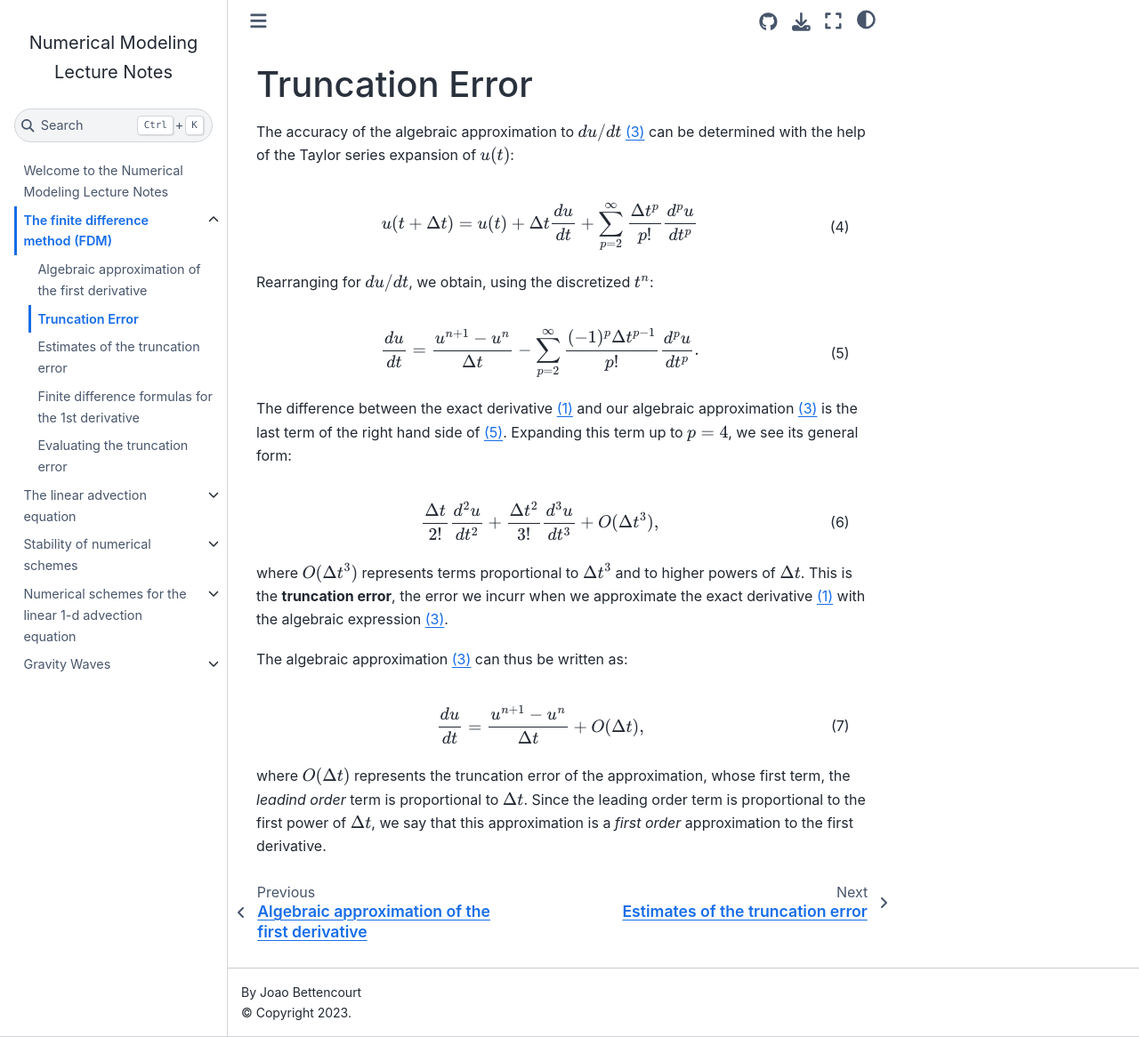
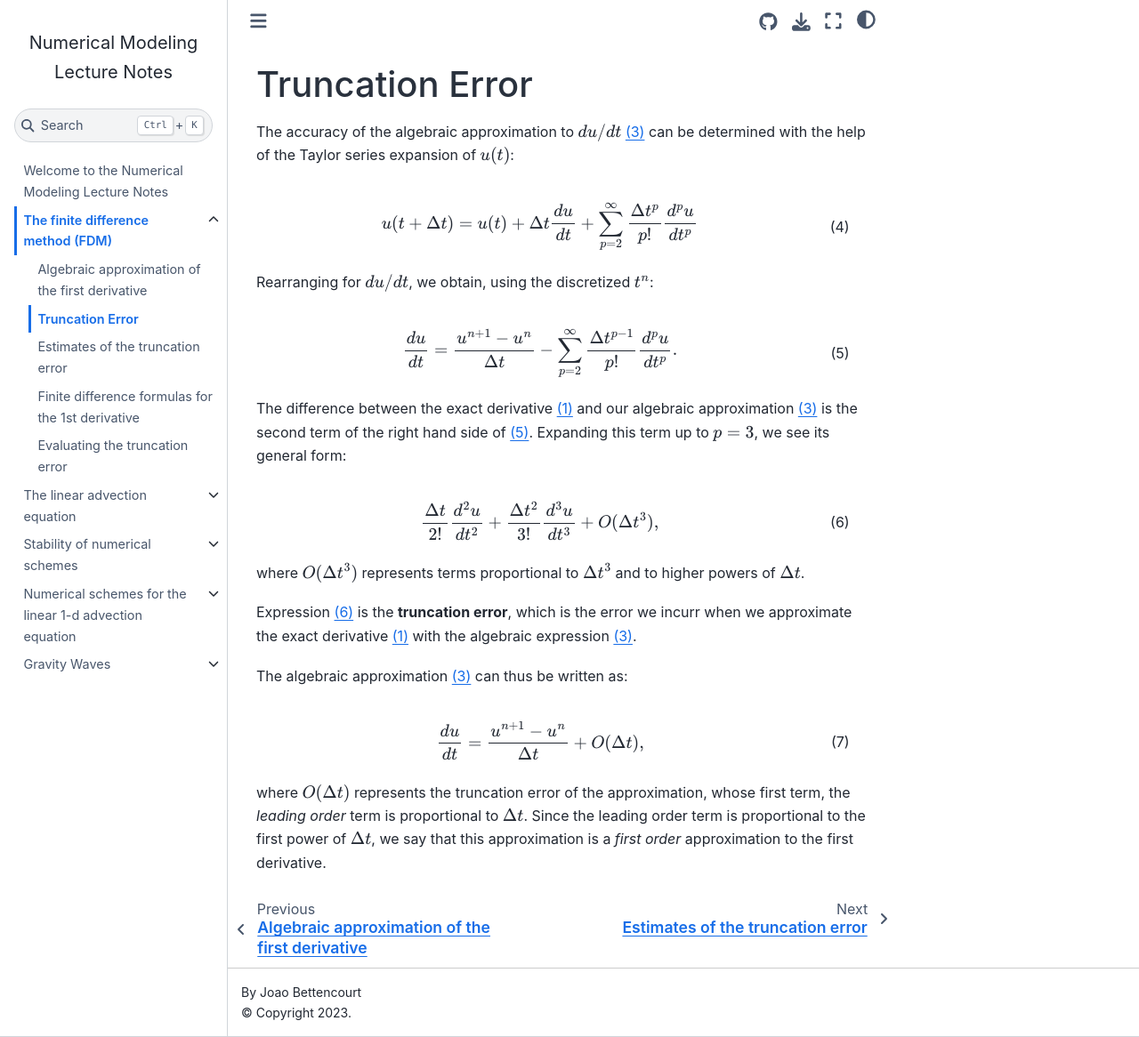
Before and after one commit to joaobuibergen/numerical-modeling-book, a Jupyter Book: the page built from FiniteDifferences/truncationErrors.md, in a window 1280 px wide and 1166 px high. Shown: the whole window at 89% size. Built offline with Jupyter Book 1.0.4 settings and Sphinx 7.4.7 and the Sphinx Book theme 1.1.4, drawn with Linux system fonts in a browser that asks for light colours; pages that are not in the unit, such as notebooks, are missing from menus.

Commit message:
Update truncationErrors.md

```diff
--- a/FiniteDifferences/truncationErrors.md
+++ b/FiniteDifferences/truncationErrors.md
@@ -9,16 +9,18 @@ $$ (eq:taylorSeries)
 Rearranging for $du/dt$, we obtain, using the discretized $t^n$:
 
 $$
-\frac{du}{dt} = \frac{u^{n+1}-u^n}{\Delta t} - \displaystyle\sum_{p=2}^{\infty} \frac{(-1)^p\Delta t^{p-1}}{p!}\frac{d^pu}{dt^p}.
+\frac{du}{dt} = \frac{u^{n+1}-u^n}{\Delta t} - \displaystyle\sum_{p=2}^{\infty} \frac{\Delta t^{p-1}}{p!}\frac{d^pu}{dt^p}.
 $$ (eq:fdExpansion)
 
-The difference between the exact derivative {eq}`eq:exactDerivative` and our algebraic approximation {eq}`eq:discreteDerivative` is the last term of the right hand side of {eq}`eq:fdExpansion`. Expanding this term up to $p=4$, we see its general form:
+The difference between the exact derivative {eq}`eq:exactDerivative` and our algebraic approximation {eq}`eq:discreteDerivative` is the second term of the right hand side of {eq}`eq:fdExpansion`. Expanding this term up to $p=3$, we see its general form:
 
 $$
 \frac{\Delta t}{2!}\frac{d^2u}{dt^2}+\frac{\Delta t^2}{3!}\frac{d^3u}{dt^3}+O(\Delta t^3),
 $$ (eq:truncationError)
 
-where $O(\Delta t^3)$ represents terms proportional to $\Delta t^3$ and to higher powers of $\Delta t$. This is the **truncation error**, the error we incurr when we approximate the exact derivative {eq}`eq:exactDerivative` with the algebraic expression {eq}`eq:discreteDerivative`.
+where $O(\Delta t^3)$ represents terms proportional to $\Delta t^3$ and to higher powers of $\Delta t$.
+
+Expression {eq}`eq:truncationError` is the **truncation error**, which is the error we incurr when we approximate the exact derivative {eq}`eq:exactDerivative` with the algebraic expression {eq}`eq:discreteDerivative`.
 
 The algebraic approximation {eq}`eq:discreteDerivative` can thus be written as:
 
@@ -26,4 +28,4 @@ $$
 \frac{du}{dt} = \frac{u^{n+1}-u^n}{\Delta t} + O(\Delta t),
 $$ (eq:discreteDeriavtiveError)
 
-where $O(\Delta t)$ represents the truncation error of the approximation, whose first term, the *leadind order* term is proportional to $\Delta t$. Since the leading order term is proportional to the first power of $\Delta t$, we say that this approximation is a *first order* approximation to the first derivative.
+where $O(\Delta t)$ represents the truncation error of the approximation, whose first term, the *leading order* term is proportional to $\Delta t$. Since the leading order term is proportional to the first power of $\Delta t$, we say that this approximation is a *first order* approximation to the first derivative.
```
